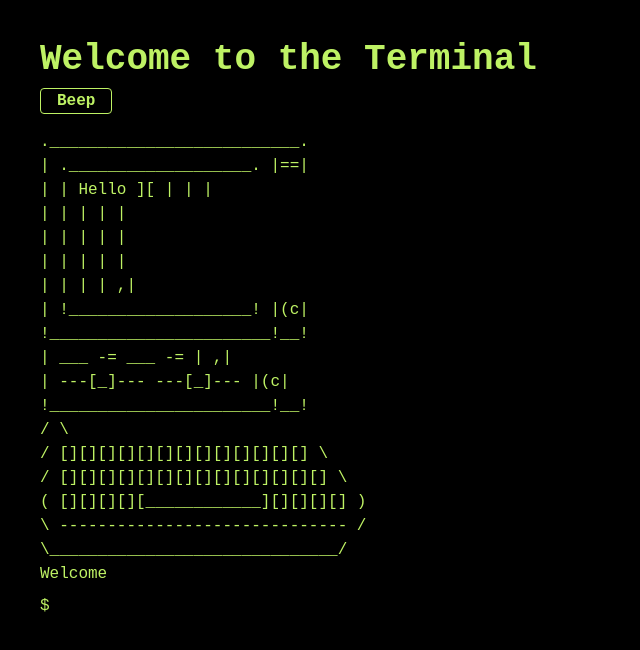
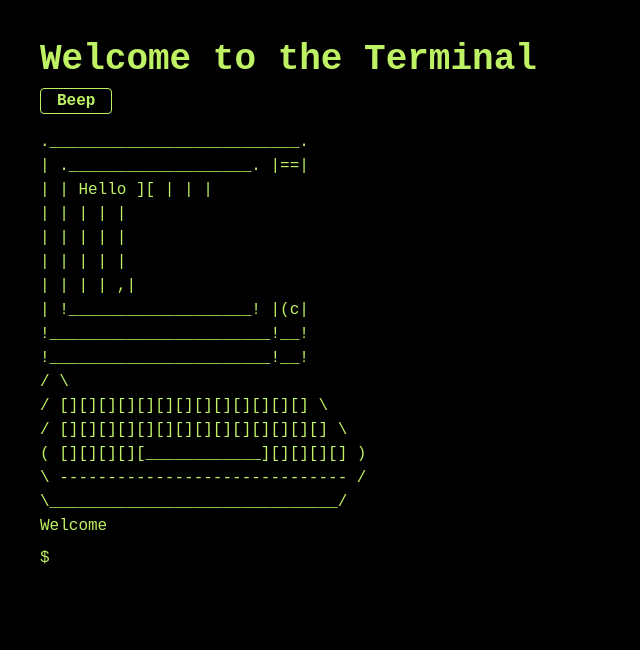
Before and after one commit to AlephNotation/infinite-games-escape, a React (Vite) app in the folder frontend/infinite-frontend/: page / in a window 1280 px wide. Shown: the top 650 px of the page, without its empty margins (0-640 px from the left). Built offline with nearby package versions, Linux system fonts and the light colour scheme.

Commit message:
shorten computer stuff

```diff
--- a/frontend/infinite-frontend/src/App.tsx
+++ b/frontend/infinite-frontend/src/App.tsx
@@ -44,8 +44,6 @@ function App() {
       "    | |                  | | ,|",
       "    | !___________________! |(c|",
       "    !_______________________!__!",
-      "    |    ___ -=      ___ -= | ,|",
-      "    | ---[_]---   ---[_]--- |(c|",
       "    !_______________________!__!",
       "   /                            \\",
       "  /  [][][][][][][][][][][][][]  \\",
```
